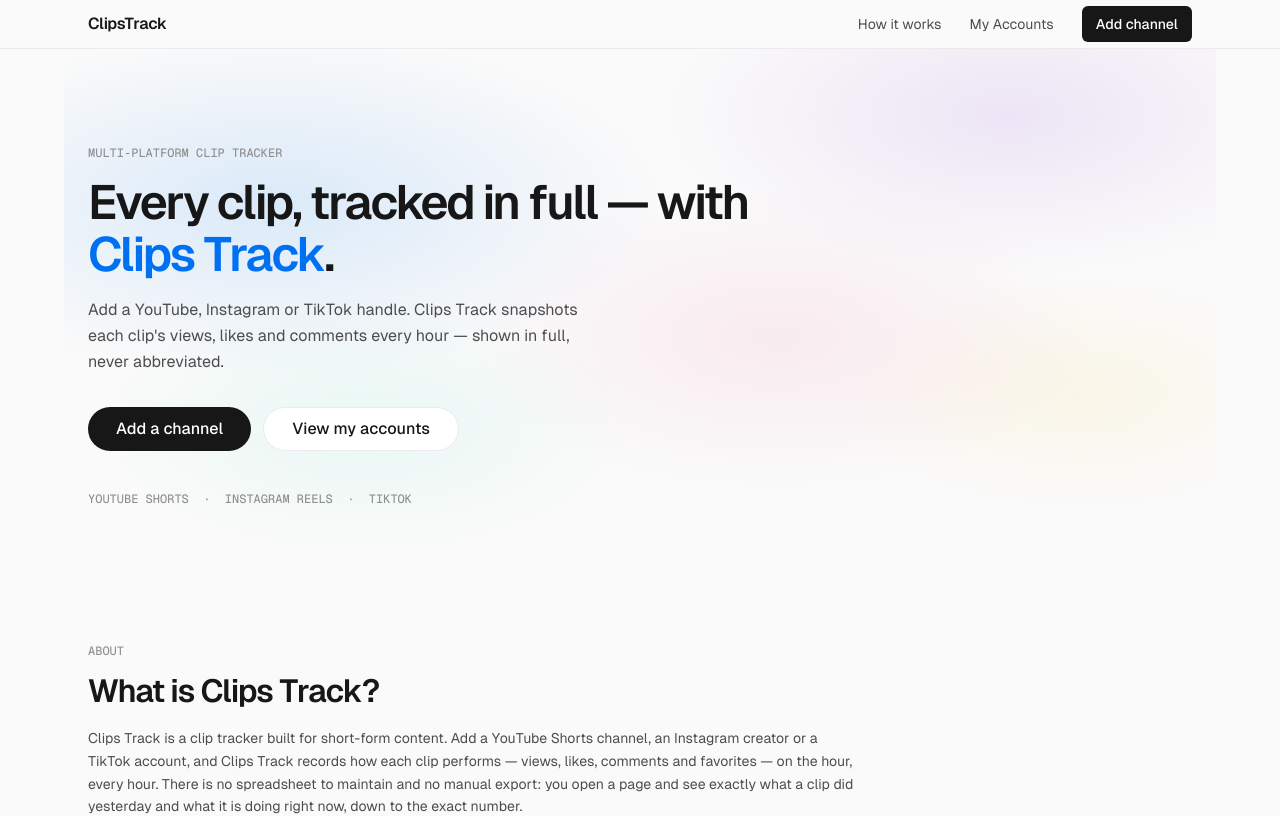
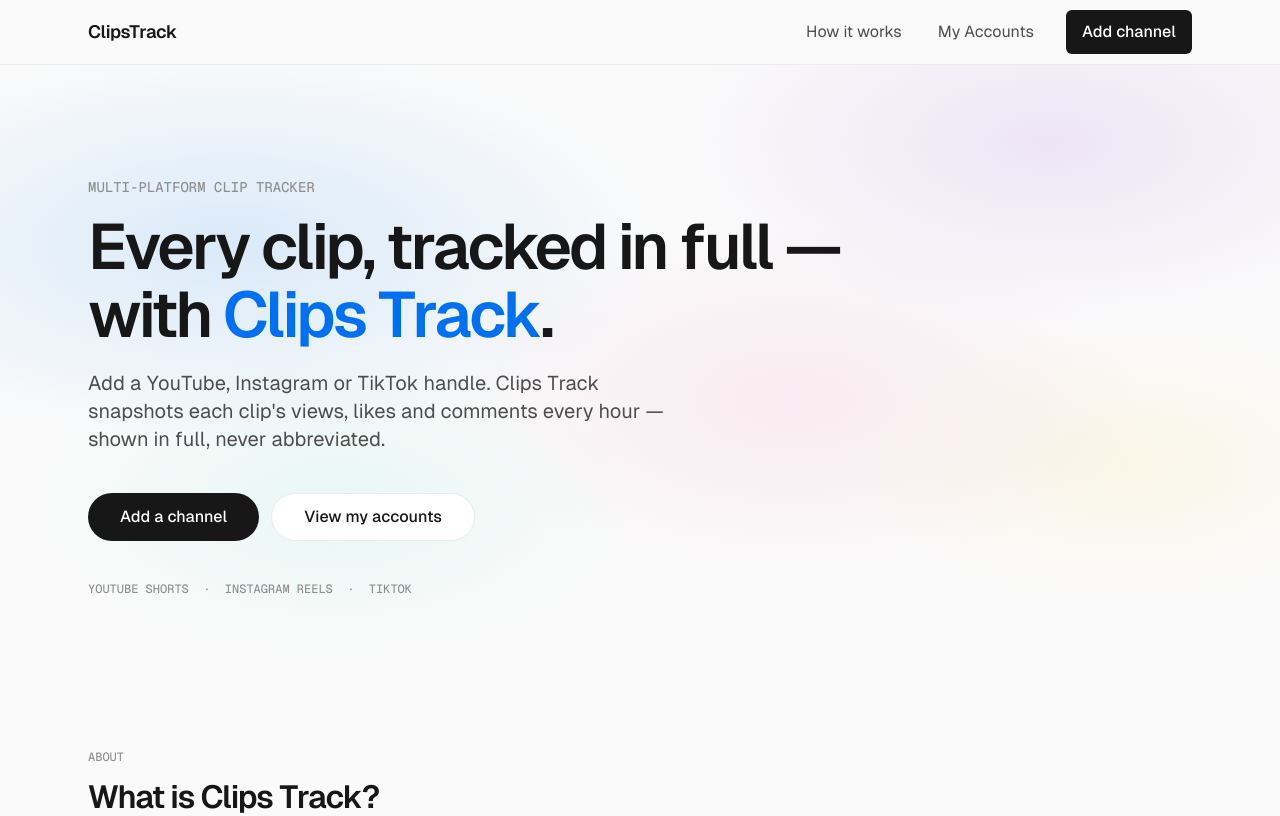
Before and after one commit to AmitX79/clipstrack, a Next.js app: page / in a window 1280 px wide. Shown: the top 816 px of the page. Built offline with nearby package versions, Linux system fonts and the light colour scheme.

Commit message:
Hero full-bleed + larger typography; navbar taller with bigger type

```diff
--- a/app/globals.css
+++ b/app/globals.css
@@ -32,16 +32,16 @@ body {
  * display-md  = card heading (20px / -0.4px)
  */
 .display-2xl {
-  font-size: 40px;
-  line-height: 44px;
-  letter-spacing: -2px;
+  font-size: 44px;
+  line-height: 48px;
+  letter-spacing: -2.2px;
   font-weight: 600;
 }
 @media (min-width: 640px) {
   .display-2xl {
-    font-size: 48px;
-    line-height: 52px;
-    letter-spacing: -2.4px;
+    font-size: 64px;
+    line-height: 68px;
+    letter-spacing: -3px;
   }
 }
 .display-lg {
@@ -75,6 +75,12 @@ body {
   text-transform: uppercase;
 }
 
+/* Hero-scale eyebrow: paired with .mono-eyebrow for a larger hero label */
+.mono-eyebrow-lg {
+  font-size: 14px;
+  line-height: 20px;
+}
+
 /* The hero mesh gradient — the system's only decorative element.
  * Layered soft radial blooms of the brand stops, confined to the hero. */
 .hero-mesh {
--- a/app/page.tsx
+++ b/app/page.tsx
@@ -97,34 +97,36 @@ export default function Home() {
   return (
     <div className="min-h-screen bg-canvas">
       <NavBar />
-      <main className="mx-auto max-w-6xl px-6 pb-16">
-        {/* Hero */}
+      <main className="pb-16">
+        {/* Hero — full-bleed (edge-to-edge), no contained/boxed boundary */}
         <section
           aria-label="Intro"
-          className="relative -mx-6 mb-10 overflow-hidden px-6 py-16 md:py-24"
+          className="relative mb-10 overflow-hidden"
         >
           <div aria-hidden="true" className="hero-mesh pointer-events-none absolute inset-0" />
-          <div className="relative">
-            <p className="mono-eyebrow text-mute">Multi-platform clip tracker</p>
+          <div className="relative mx-auto max-w-6xl px-6 py-16 md:py-28">
+            <p className="mono-eyebrow mono-eyebrow-lg text-mute">
+              Multi-platform clip tracker
+            </p>
             <h1 className="display-2xl mt-4 max-w-3xl text-ink">
               Every clip, tracked in full — with{" "}
               <span className="text-link">Clips Track</span>.
             </h1>
-            <p className="mt-4 max-w-lg text-base leading-relaxed text-body">
+            <p className="mt-5 max-w-xl text-lg leading-relaxed text-body md:text-xl">
               Add a YouTube, Instagram or TikTok handle. Clips Track snapshots
               each clip&apos;s views, likes and comments every hour — shown in
               full, never abbreviated.
             </p>
-            <div className="mt-8 flex flex-wrap items-center gap-3">
+            <div className="mt-10 flex flex-wrap items-center gap-3">
               <a
                 href="/tracked#add"
-                className="inline-flex h-11 items-center rounded-full bg-ink px-7 text-base font-medium text-white hover:bg-black focus-visible:outline-none focus-visible:ring-2 focus-visible:ring-link focus-visible:ring-offset-2"
+                className="inline-flex h-12 items-center rounded-full bg-ink px-8 text-base font-medium text-white hover:bg-black focus-visible:outline-none focus-visible:ring-2 focus-visible:ring-link focus-visible:ring-offset-2"
               >
                 Add a channel
               </a>
               <Link
                 href="/tracked"
-                className="inline-flex h-11 items-center rounded-full border border-hairline bg-elevated px-7 text-base font-medium text-ink hover:border-ink focus-visible:outline-none focus-visible:ring-2 focus-visible:ring-link focus-visible:ring-offset-2"
+                className="inline-flex h-12 items-center rounded-full border border-hairline bg-elevated px-8 text-base font-medium text-ink hover:border-ink focus-visible:outline-none focus-visible:ring-2 focus-visible:ring-link focus-visible:ring-offset-2"
               >
                 View my accounts
               </Link>
@@ -135,6 +137,8 @@ export default function Home() {
             </p>
           </div>
         </section>
+
+        <div className="mx-auto max-w-6xl px-6">
 
         {/* What is ClipsTrack */}
         <section id="about" aria-label="What is Clips Track" className="scroll-mt-24">
@@ -328,19 +332,20 @@ export default function Home() {
             <div className="mt-6 flex flex-wrap items-center justify-center gap-3">
               <a
                 href="/tracked#add"
-                className="inline-flex h-11 items-center rounded-full bg-ink px-7 text-base font-medium text-white hover:bg-black focus-visible:outline-none focus-visible:ring-2 focus-visible:ring-link focus-visible:ring-offset-2"
+                className="inline-flex h-12 items-center rounded-full bg-ink px-8 text-base font-medium text-white hover:bg-black focus-visible:outline-none focus-visible:ring-2 focus-visible:ring-link focus-visible:ring-offset-2"
               >
                 Add a channel
               </a>
               <Link
                 href="/tracked"
-                className="inline-flex h-11 items-center rounded-full border border-hairline bg-elevated px-7 text-base font-medium text-ink hover:border-ink focus-visible:outline-none focus-visible:ring-2 focus-visible:ring-link focus-visible:ring-offset-2"
+                className="inline-flex h-12 items-center rounded-full border border-hairline bg-elevated px-8 text-base font-medium text-ink hover:border-ink focus-visible:outline-none focus-visible:ring-2 focus-visible:ring-link focus-visible:ring-offset-2"
               >
                 View my accounts
               </Link>
             </div>
           </div>
         </section>
+        </div>
       </main>
       <Footer />
     </div>
--- a/components/NavBar.tsx
+++ b/components/NavBar.tsx
@@ -9,10 +9,10 @@ export function NavBar({ active }: { active?: "tracked" }) {
   return (
     <header className="border-b border-hairline bg-canvas">
       <nav
-        className="mx-auto flex h-12 max-w-6xl items-center gap-4 px-6"
+        className="mx-auto flex h-16 max-w-6xl items-center gap-4 px-6"
         aria-label="Primary"
       >
-        <Link href="/" className="text-base font-semibold tracking-[-0.4px] text-ink">
+        <Link href="/" className="text-lg font-semibold tracking-[-0.4px] text-ink">
           ClipsTrack
         </Link>
         <div className="ml-auto hidden items-center gap-1 sm:flex">
@@ -22,7 +22,7 @@ export function NavBar({ active }: { active?: "tracked" }) {
               href={link.href}
               aria-current={active === link.key ? "page" : undefined}
               className={
-                "rounded-full px-3 py-1.5 text-sm focus-visible:outline-none focus-visible:ring-2 focus-visible:ring-link focus-visible:ring-offset-2 " +
+                "rounded-full px-4 py-2 text-base focus-visible:outline-none focus-visible:ring-2 focus-visible:ring-link focus-visible:ring-offset-2 " +
                 (active === link.key
                   ? "text-ink"
                   : "text-body hover:text-ink")
@@ -34,7 +34,7 @@ export function NavBar({ active }: { active?: "tracked" }) {
         </div>
         <Link
           href="/tracked#add"
-          className="rounded-[6px] bg-ink px-3.5 py-2 text-sm font-medium text-white hover:bg-black focus-visible:outline-none focus-visible:ring-2 focus-visible:ring-link focus-visible:ring-offset-2"
+          className="rounded-[6px] bg-ink px-4 py-2.5 text-base font-medium text-white hover:bg-black focus-visible:outline-none focus-visible:ring-2 focus-visible:ring-link focus-visible:ring-offset-2"
         >
           Add channel
         </Link>
```
